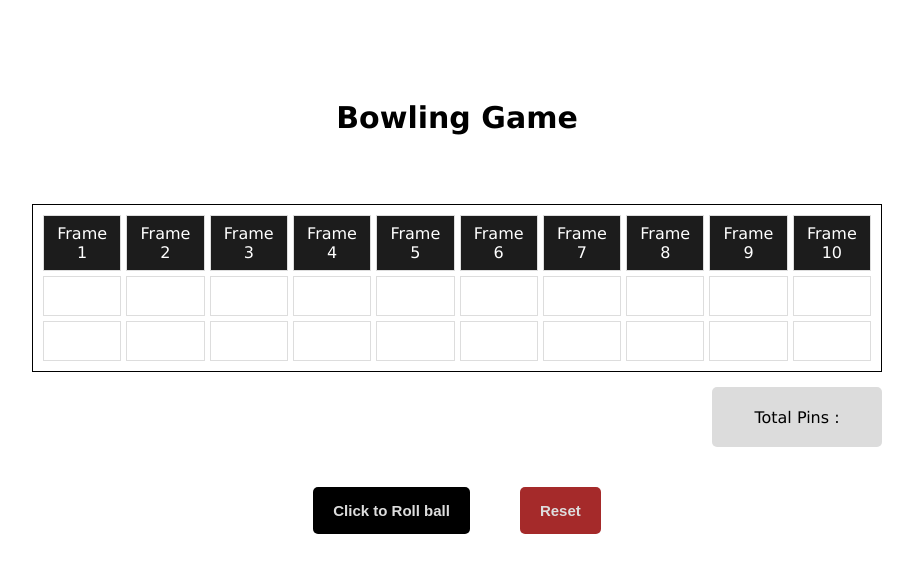
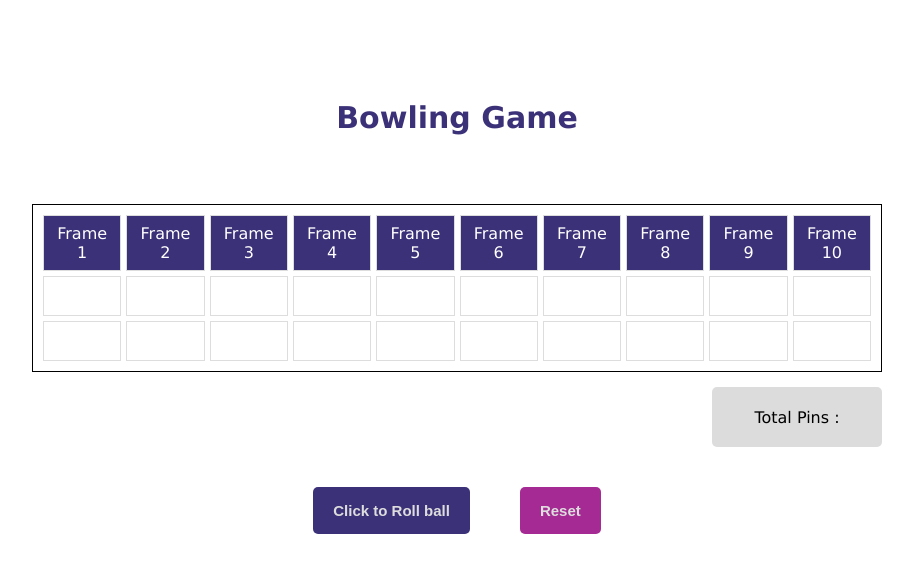
Before and after one commit to boanong/bowling-game, a plain HTML site: page index.html in a window 1280 px wide. Shown: the whole page, without its empty margins (183-1096 px from the left). Drawn offline with Linux system fonts and the light colour scheme.

```diff
--- a/assets/styles/index.css
+++ b/assets/styles/index.css
@@ -39,6 +39,7 @@
   font-size: 30px;
   font-weight: bold;
   margin: 20px 0 30px;
+  color: rgba(59, 49, 120, 1);
 }
 
 .loading {
@@ -71,7 +72,7 @@
 
 .table-header {
   color: white;
-  background-color: #000000e3;
+  background-color:rgba(59, 49, 120, 1);
   text-align: center;
 }
 
@@ -99,7 +100,7 @@
   text-align: center;
   border: none;
   padding: 15px 20px;
-  background-color: #000;
+  background-color:rgba(59, 49, 120, 1);
   color: #ddd;
   border-radius: 5px;
   margin-top: 40px;
@@ -109,7 +110,7 @@
 }
 
 .btn1 {
-  background-color: brown;
+  background-color: rgb(165, 42, 147);
 }
 
 @keyframes loadinganime {
```
